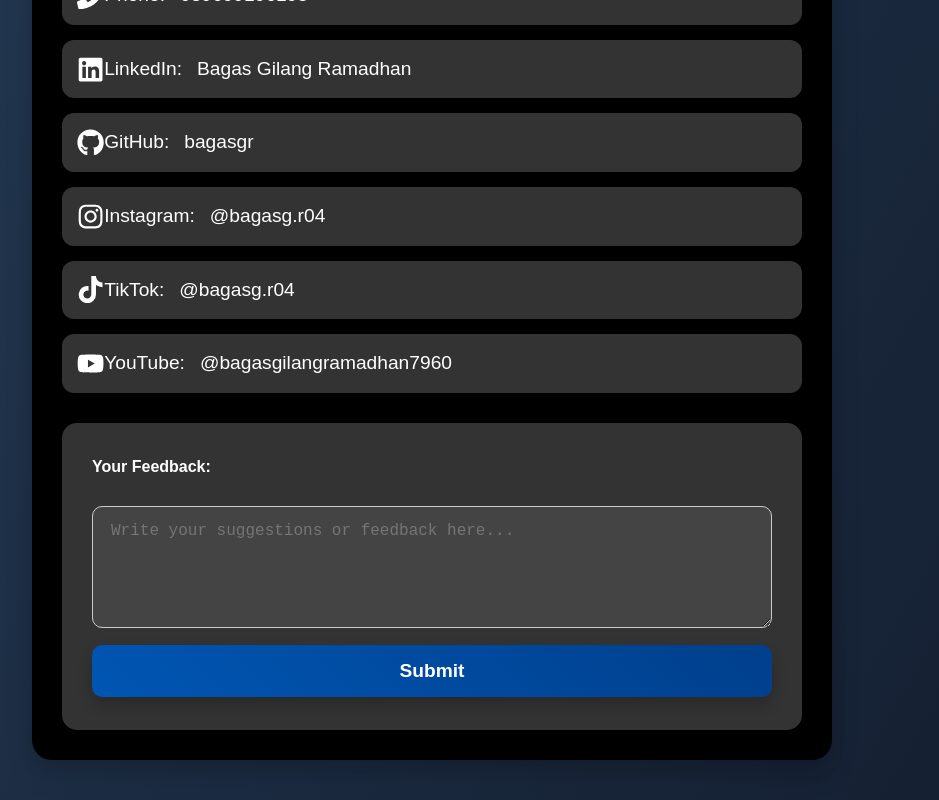
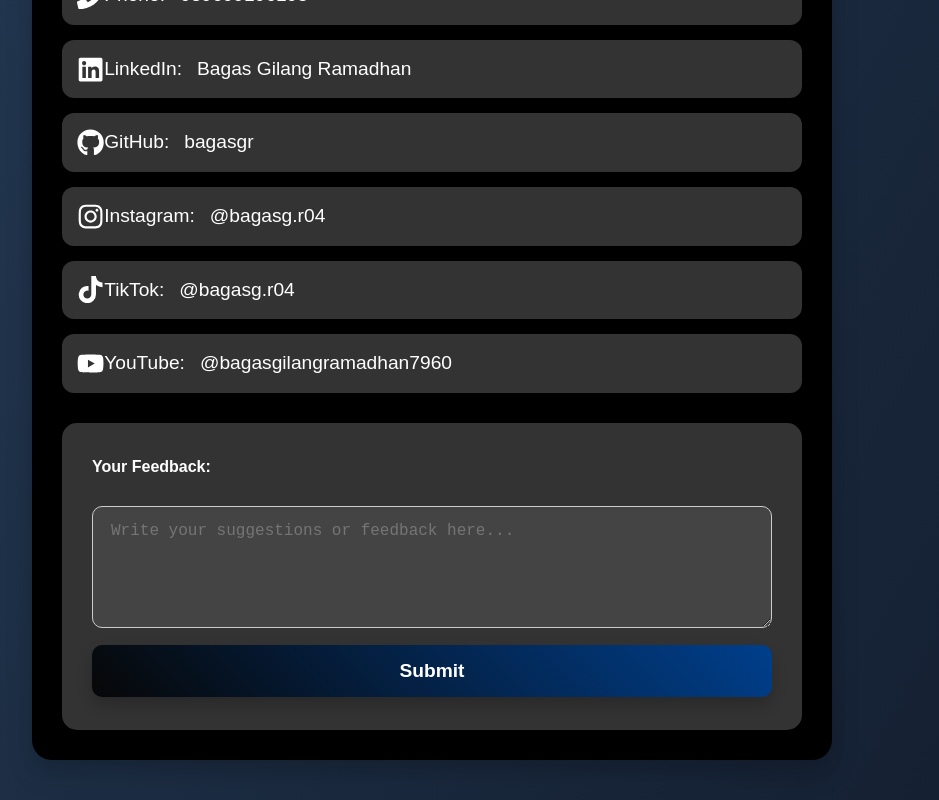
Before and after one commit to bagasgr/portfolio, a React (Create React App) app: page /contact in a window 1280 px wide. In both pictures the pointer is over the button "Submit". Shown: the part 1834-2634 px from the top of the page, without its empty margins (208-1147 px from the left). Built offline with nearby package versions, Linux system fonts and the light colour scheme.

Commit message:
update css

```diff
--- a/src/components/Contact.css
+++ b/src/components/Contact.css
@@ -121,7 +121,7 @@
 
 .feedback-form input:focus,
 .feedback-form textarea:focus {
-  border-color: #007bff;
+  border-color: #020202;
   box-shadow: 0 4px 12px rgba(0, 123, 255, 0.2);
 }
 
@@ -150,7 +150,7 @@
 }
 
 .feedback-form button:hover {
-  background: linear-gradient(45deg, #0056b3, #003f8c);
+  background: linear-gradient(45deg, #070707, #003f8c);
   transform: translateY(-3px);
   box-shadow: 0 8px 15px rgba(0, 0, 0, 0.2);
 }
```
